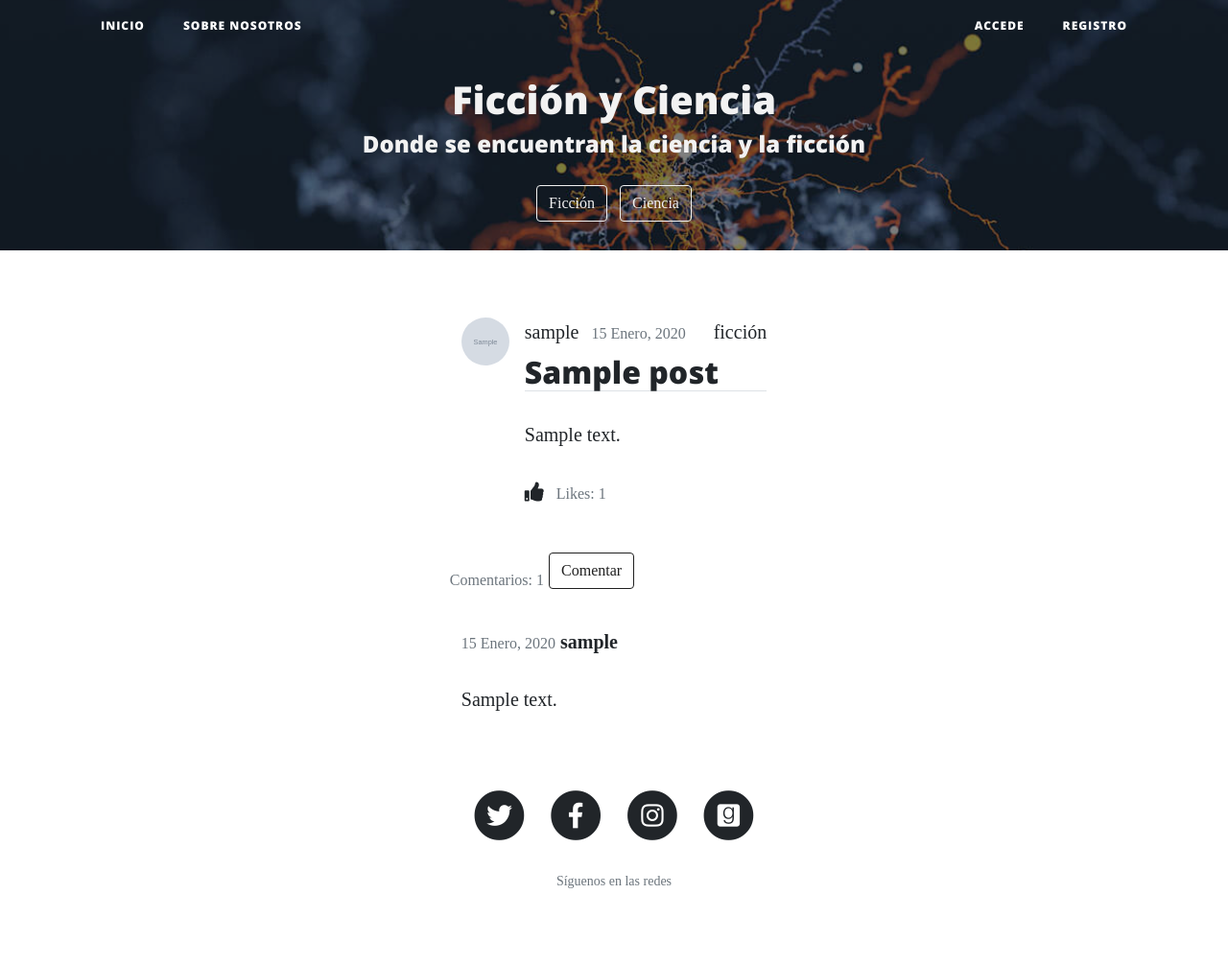
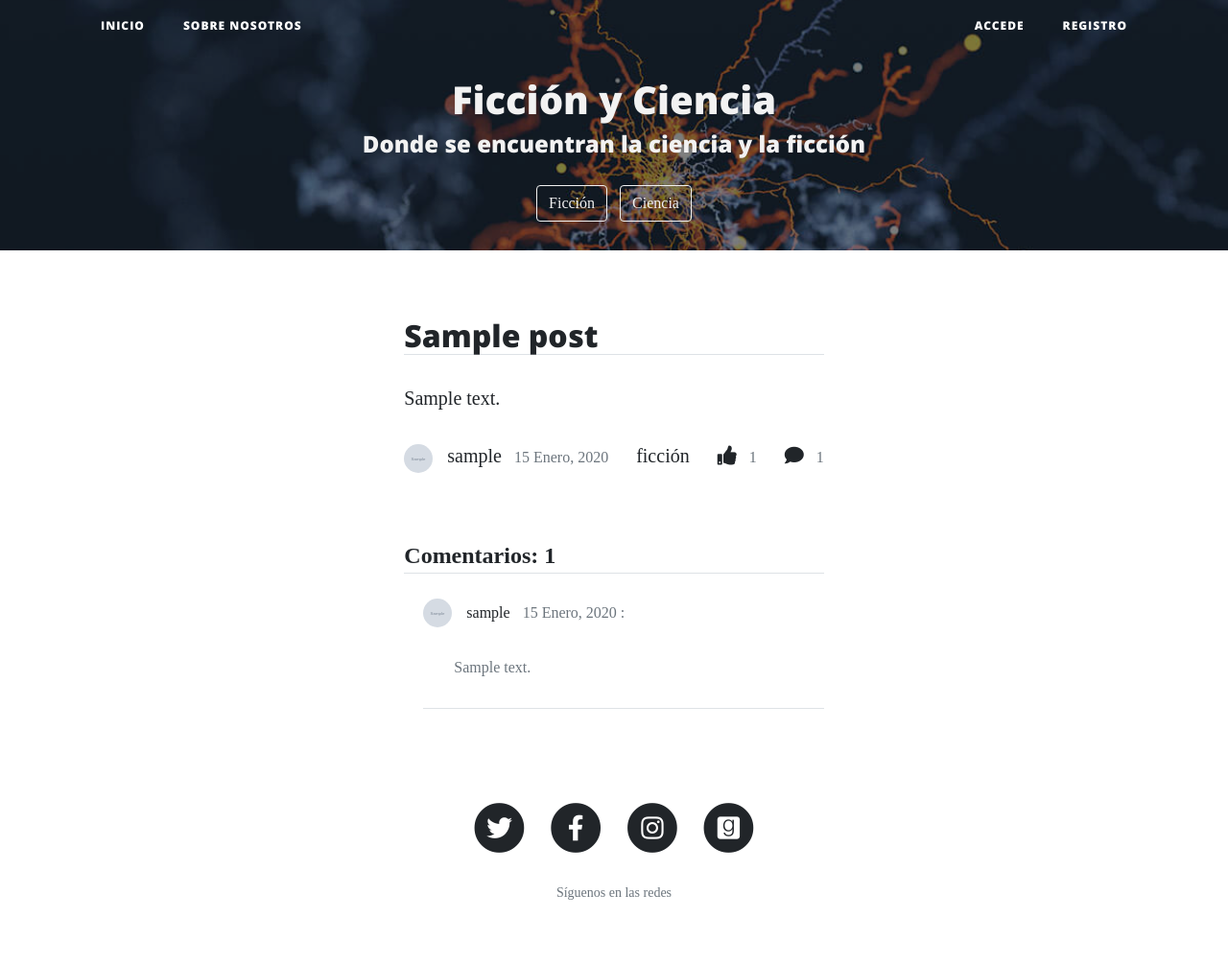
Before and after one commit to Zakanawaner/ficcionyciencia, a Django app: page /post/1/ in a window 1280 px wide. Shown: the whole page at 96% size. Before the commit the page ends 926 px from the top, so only its background shows below. Run offline with Django 3.2, Linux system fonts and the light colour scheme; tables that the repository leaves empty hold one stand-in row (values such as "Sample post"); grey boxes marked "Sample" are stand-in pictures; some libraries are stand-ins or nearby versions; some web fonts are replaced.

Commit message:
Añadidos comentarios 2 revision y navbar sm

```diff
--- a/my_blog/Templates/my_blog/base.html
+++ b/my_blog/Templates/my_blog/base.html
@@ -4,7 +4,8 @@
 <head>
     <!-- Required meta tags -->
     <meta charset="utf-8">
-    <meta name="viewport" content="width=device-width, initial-scale=1, shrink-to-fit=no">
+    <!--<meta name="viewport" content="width=device-width, initial-scale=1, shrink-to-fit=no">-->
+    <meta name="viewport" content="width=device-width, user-scalable=no, initial-scale=1.0, maximum-scale=1.0, minimum-scale=1.0">
     <meta name="description" content="Ciencia y ficción">
     <meta name="author" content="Mario Fernández">
 
@@ -36,7 +37,7 @@
     {% endif %}
 </head>
 <body>
-    <nav class="navbar navbar-expand-lg navbar-light fixed-top" id="mainNav">
+    <nav class="navbar navbar-expand-sm navbar-light fixed-top" id="mainNav">
         <div class="container">
             <div class="collapse navbar-collapse" id="navbarResponsive">
                 <ul class="navbar-nav mr-auto">
--- a/my_blog/Templates/my_blog/post_detail.html
+++ b/my_blog/Templates/my_blog/post_detail.html
@@ -1,9 +1,15 @@
 {% extends "my_blog/base.html" %}
 {% block content %}
     <article class="media content-section">
-        <img class="rounded-circle article-img" src="{{ object.author.profile.image.url }}">
         <div class="media-body">
+            <h2 class="border-bottom article-title">{{ object.title }}</h2>
+            {% if object.author == user %}
+                <a class="btn-p btn-p-outline-info btn-sm mt-1 mb-1" href="{% url 'post-update' object.id %}">Editar</a>
+                <a class="btn-p btn-p-outline-info btn-sm mt-1 mb-1" href="{% url 'post-delete' object.id %}">Eliminar</a>
+            {% endif %}
+            <p class="article-content">{{ object.content }}</p>
             <div class="mb-2 article-metadata">
+                <img class="rounded-circle article-img" src="{{ object.author.profile.image.url }}">
                 <a class="mr-2" href="{% url 'user-posts' object.author.username %}">{{ object.author }}</a>
                 <small class="text-muted">{{ object.date_posted|date:"d F, Y" }}</small>
                 {% if object.label == 'ciencia' %}
@@ -11,32 +17,37 @@
                 {% elif object.label == 'ficción' %}
                     <a class="ml-4 link-c" href="{% url 'fiction-posts' %}">{{ object.label }}</a>
                 {% endif %}
-            </div>
-            <h2 class="border-bottom article-title">{{ object.title }}</h2>
-            <p class="article-content">{{ object.content }}</p>
-            <div class="mb-2 article-metadata">
-                <a class="fas fa-thumbs-up" href="{{ object.get_like_url }}"></a>
-                <small class="text-muted ml-2">Likes: {{ object.likes.count }}</small>
+                <a class="fas fa-thumbs-up ml-4" href="{{ object.get_like_url }}"></a>
+                <small class="text-muted ml-2">{{ object.likes.count }}</small>
+                {% if user.is_authenticated %}
+                    <a class="fas fa-comment ml-4" href="{% url 'post-comment' object.id %}"></a>
+                    <small class="text-muted ml-2">{{ object.comments.count }}</small>
+                {% else %}
+                    <a class="fas fa-comment ml-4"></a>
+                    <small class="text-muted ml-2">{{ object.comments.count }}</small>
+                {% endif %}
             </div>
         </div>
     </article>
-    {% if object.author == user %}
-        <div class="centrado">
-            <a class="btn-p btn-p-outline-info btn-sm mt-1 mb-1" href="{% url 'post-update' object.id %}">Editar</a>
-            <a class="btn-p btn-p-outline-info btn-sm mt-1 mb-1" href="{% url 'post-delete' object.id %}">Eliminar</a>
+    <article class="media content-section">
+        <div class="media-body">
+            <div class="mb-2 article-metadata">
+                <strong><legend class="border-bottom mb-4">Comentarios: {{ object.comments.count }}</legend></strong>
+            </div>
+            {% for comment in object.comments.all %}
+                <div class="comment border-bottom mb-2">
+                    <div class="mb-2 article-metadata">
+                        <img class="rounded-circle article-img" src="{{ comment.name.profile.image.url }}">
+                        <small><a class="mr-2" href="{% url 'user-posts' comment.name %}">{{ comment.name }}</a></small>
+                        <small class="text-muted">{{ comment.created_on|date:"d F, Y" }} :</small>
+                    </div>
+                    <div class="ml-4">
+                        <small><p class="text-muted ml-2">{{ comment.body }}</p></small>
+                    </div>
+                </div>
+            {% empty %}
+                <p class="text-muted ml-2">Aún no hay comentarios</p>
+            {% endfor %}
         </div>
-    {% endif %}
-    <div class="mb-2 article-metadata">
-        <small class="text-muted ml-2">Comentarios: {{ object.comments.count }}</small>
-        <a class="btn-p btn-p-outline-info" href="{% url 'comment-post' pk=post.pk %}">Comentar</a>
-    </div>
-    {% for comment in object.comments.all %}
-        <div class="comment">
-            <small class="text-muted">{{ comment.created_on|date:"d F, Y" }}</small>
-            <strong>{{ comment.name }}</strong>
-            <p>{{ comment.body|linebreaks }}</p>
-        </div>
-    {% empty %}
-        <p class="text-muted ml-2">Aún no hay comentarios</p>
-    {% endfor %}
+    </article>
 {% endblock content %}
--- a/my_blog/static/my_blog/css/main.css
+++ b/my_blog/static/my_blog/css/main.css
@@ -1,8 +1,15 @@
 
 .article-img {
-  height: 50px;
-  width: 50px;
-  margin-right: 16px;
+  height: 30px;
+  width: 30px;
+  margin-right: 10px;
+  border-radius:50%;
+}
+
+.comment-img {
+  height: 30px;
+  width: 30px;
+  margin-right: 10px;
   border-radius:50%;
 }
 
--- a/my_blog/urls.py
+++ b/my_blog/urls.py
@@ -16,5 +16,5 @@ urlpatterns = [
     path('post/<int:pk>/delete', PostDeleteView.as_view(), name='post-delete'),
     path('about/', views.about, name='blog-about'),
     path('post/<int:pk>/like', PostLikeToggle.as_view(), name='like-toggle'),
-    path('post/<int:pk>/comment/', views.PostCommentView, name='comment-post'),
+    path('post/<int:pk>/comment/', views.PostCommentView, name='post-comment'),
 ]
```
Also changed, not shown: other parts of my_blog/static/my_blog/css/main.css (+51 -0 lines), my_blog/Templates/my_blog/home.html (+7 -7 lines), my_blog/Templates/my_blog/post_fiction.html (+6 -3 lines), my_blog/Templates/my_blog/post_science.html (+6 -3 lines), my_blog/Templates/my_blog/user_posts.html (+6 -3 lines).
